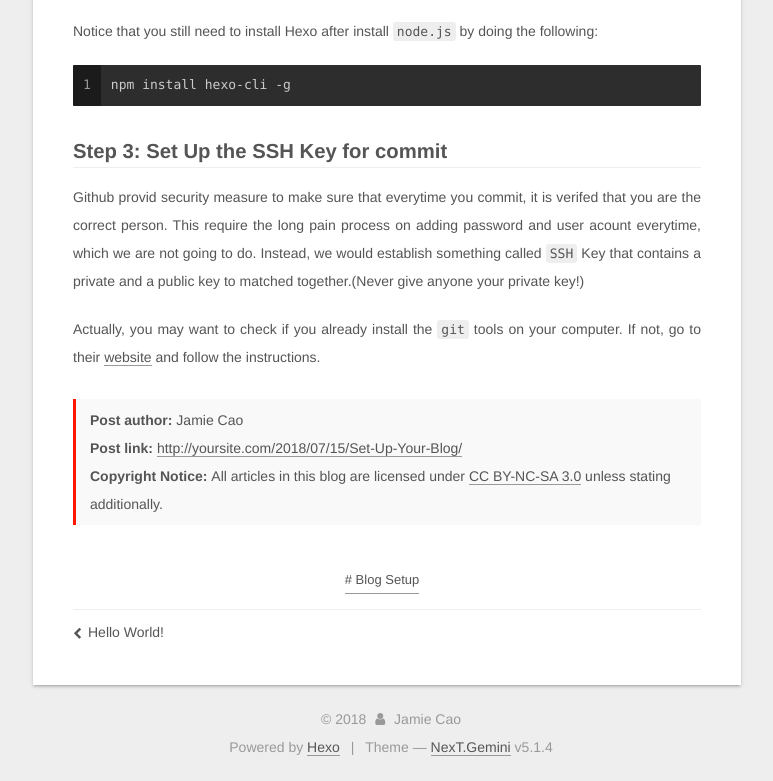
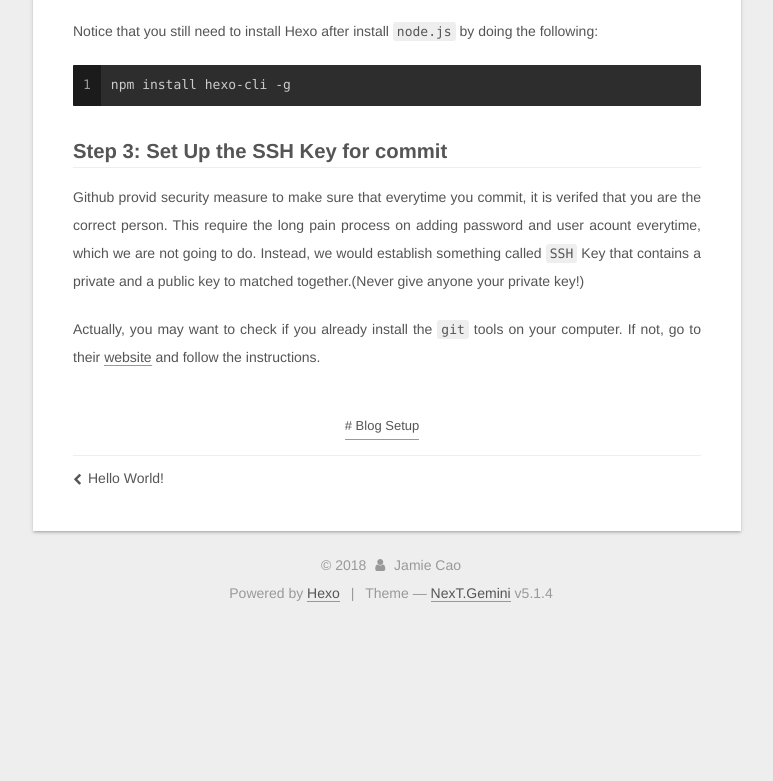
Before and after one commit to CaoJamie/CaoJamie.github.io, a plain HTML site: page 2018/07/15/Set-Up-Your-Blog/index.html in a window 1280 px wide. Shown: the part 973-1754 px from the top of the page, without its empty margins (379-1152 px from the left). After the commit the page ends 1600 px from the top, so only its background shows below. Drawn offline with Linux system fonts and the light colour scheme.

Commit message:
Site updated: 2018-07-17 15:58:04

```diff
--- a/2018/07/15/Set-Up-Your-Blog/index.html
+++ b/2018/07/15/Set-Up-Your-Blog/index.html
@@ -407,24 +407,6 @@
 
 
 
-      <div>
-        <ul class="post-copyright">
-  <li class="post-copyright-author">
-    <strong>Post author:</strong>
-    Jamie Cao
-  </li>
-  <li class="post-copyright-link">
-    <strong>Post link:</strong>
-    <a href="http://yoursite.com/2018/07/15/Set-Up-Your-Blog/" title="Set Up Your Github Blogs">http://yoursite.com/2018/07/15/Set-Up-Your-Blog/</a>
-  </li>
-  <li class="post-copyright-license">
-    <strong>Copyright Notice: </strong>
-    All articles in this blog are licensed under <a href="https://creativecommons.org/licenses/by-nc-sa/3.0/" rel="external nofollow" target="_blank">CC BY-NC-SA 3.0</a> unless stating additionally.
-  </li>
-</ul>
-
-      </div>
-
 
     <footer class="post-footer">
 
@@ -583,6 +565,12 @@
 
 
 
+
+            <div class="cc-license motion-element" itemprop="license">
+              <a href="https://creativecommons.org/licenses/by-nc-sa/4.0/" class="cc-opacity" target="_blank">
+                <img src="/images/cc-by-nc-sa.svg" alt="Creative Commons" />
+              </a>
+            </div>
 
 
 
```
Also changed, not shown: 2018/07/15/Hello-World!/index.html (+6 -18 lines), archives/2018/07/index.html (+6 -0 lines), archives/2018/index.html (+6 -0 lines), archives/index.html (+6 -0 lines), categories/index.html (+6 -0 lines), categories/random-randomthoughts/index.html (+6 -0 lines), categories/time-spendOnTinkering/index.html (+6 -0 lines), index.html (+6 -0 lines), tags/Blog-Setup/index.html (+6 -0 lines), tags/Hello-World/index.html (+6 -0 lines), tags/index.html (+6 -0 lines).
